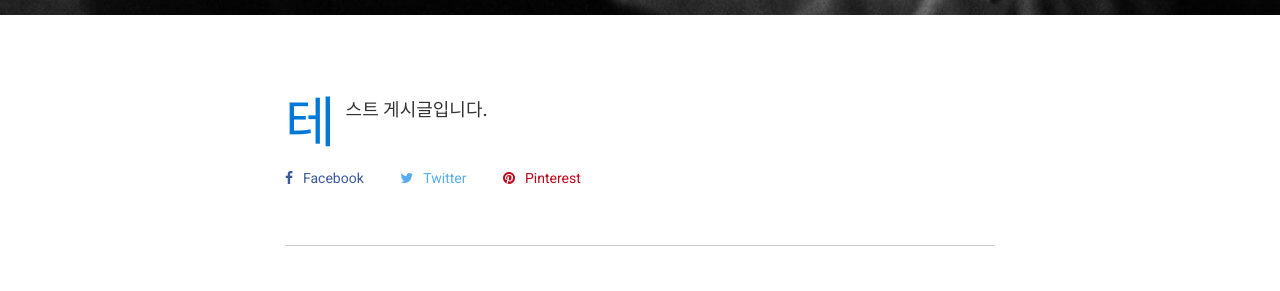
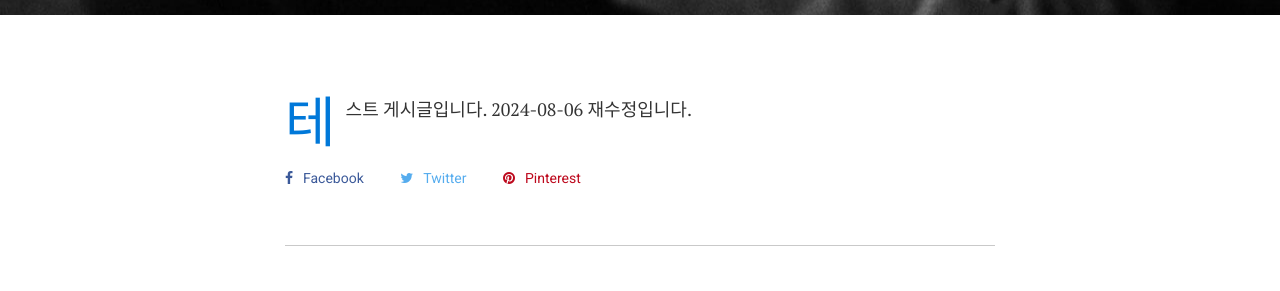
Before and after one commit to ParkSJ0607/parksj0607.github.io, a Jekyll site: the page built from _posts/2024-06-19-테스트.md, in a window 1280 px wide. Shown: the part 745-1036 px from the top of the page. Built offline with Jekyll 4.4.1, drawn with Linux system fonts in a browser that asks for light colours; comment, search, counter and statistics services are not loaded.

Commit message:
블로그 수정

```diff
--- a/_posts/2024-06-19-테스트.md
+++ b/_posts/2024-06-19-테스트.md
@@ -6,3 +6,4 @@ img: 8.jpg
 tags: 포스팅
 ---
 테스트 게시글입니다.
+2024-08-06 재수정입니다.
```
